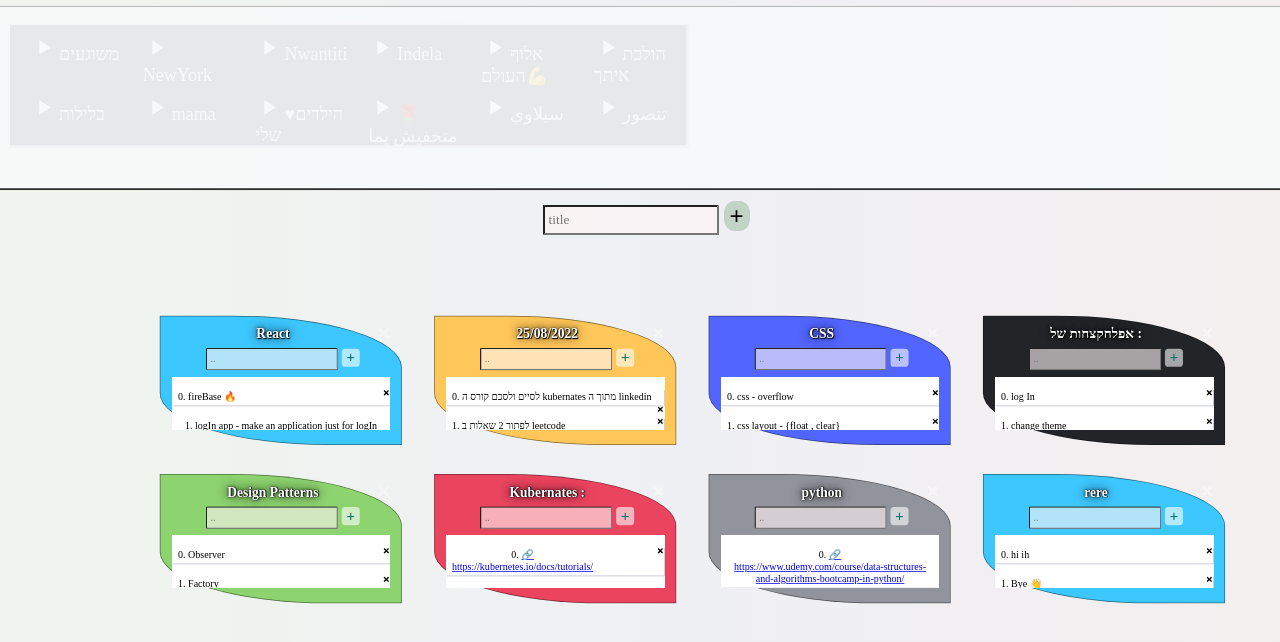
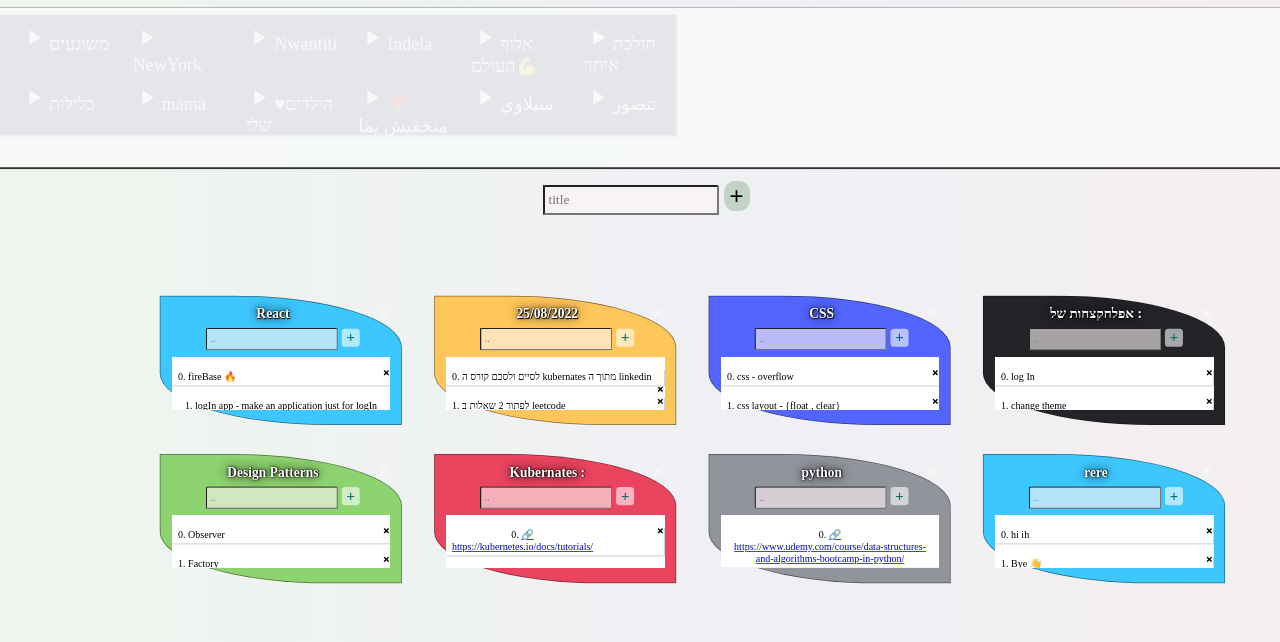
Before and after one commit to rehamAbass/to-do-v3, a React (Create React App) app: page / in a window 1280 px wide. Shown: the top 642 px of the page. Built offline with nearby package versions, Linux system fonts and the light colour scheme; data requests are answered from the project's data file; a web font is replaced by a local one.

Commit message:
Update music.css

```diff
--- a/src/components/Music/music.css
+++ b/src/components/Music/music.css
@@ -8,7 +8,7 @@
     align-content: space-around;
     flex-direction: row; */
 /*     padding: 20px 10px; */
-    margin: 10px;
+/*     margin: 10px; */
     display: grid;
     width: max-width;
 /*     110%; */
@@ -18,7 +18,7 @@
     justify-content: center;
     /* color: aqua; */
     background-color:
-    rgba(0,0,30,0.7);
+    rgba(0,0,50,0.8);
     /* rgba(0,240,255,0.2); */
     /* rgba(50,30,165,0.8); */
      /* rgba(45,20,50, 0.9); */
```
